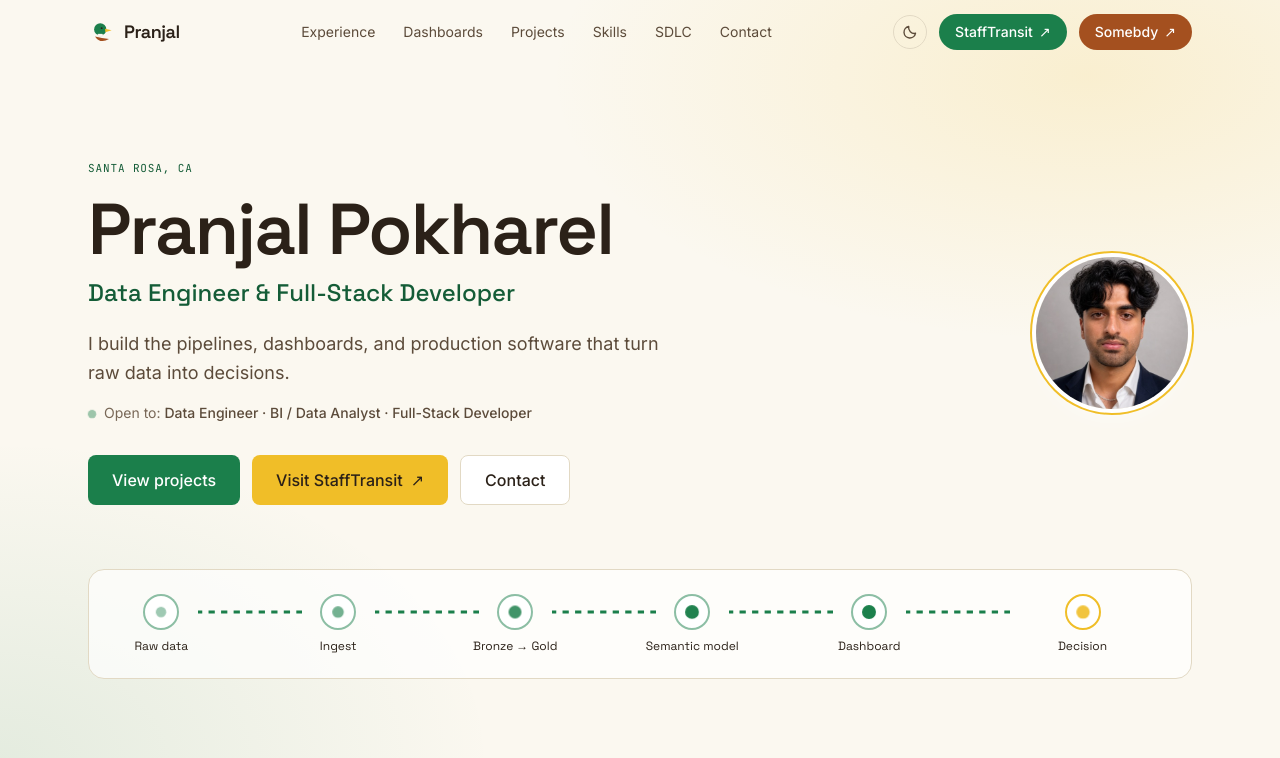
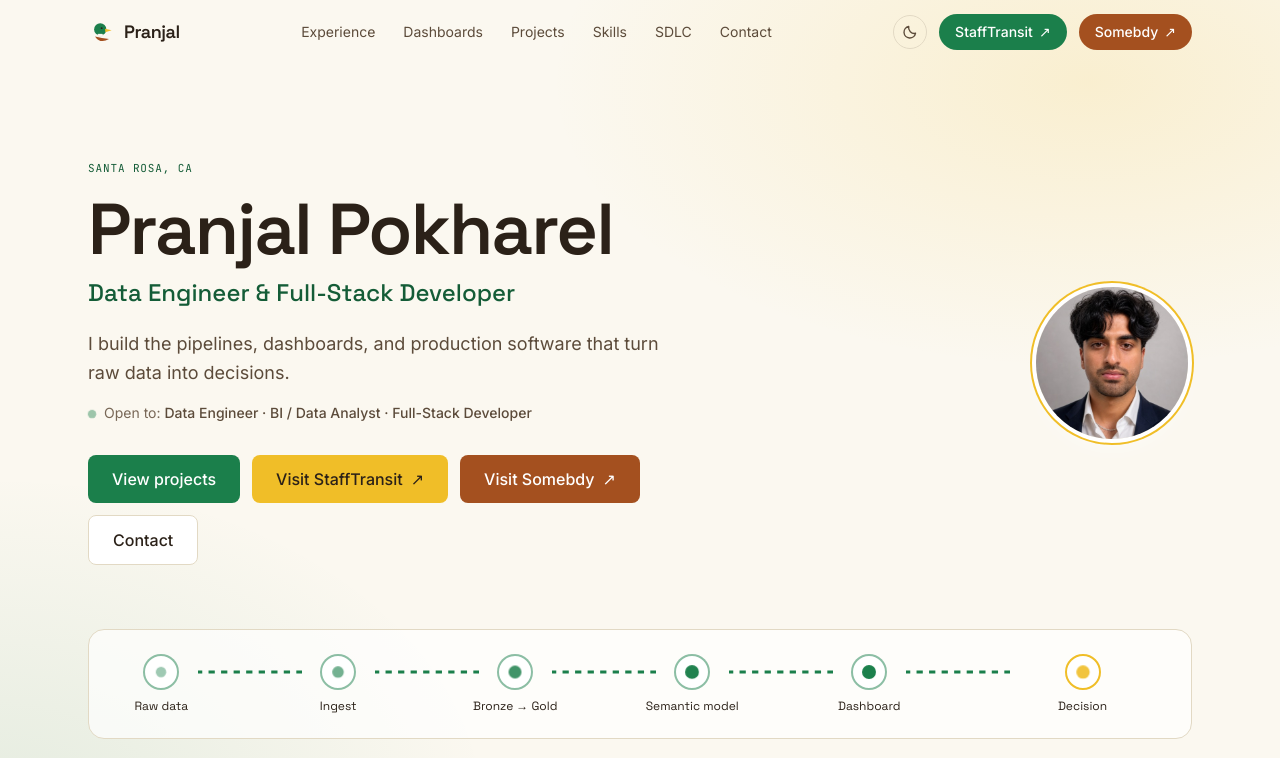
Before and after one commit to pranjalpok/pranjal_portfolio, a React (Vite) app: page / in a window 1280 px wide. Shown: the top 758 px of the page. Built offline with nearby package versions, Linux system fonts and the light colour scheme.

Commit message:
Add Visit Somebdy button to hero
Co-Authored-By: Claude Opus 5.5 <noreply@anthropic.com>

```diff
--- a/src/components/Hero.jsx
+++ b/src/components/Hero.jsx
@@ -1,5 +1,5 @@
 import { useState } from "react";
-import { profile, stafftransit, pipelineStages } from "../data/resumeData";
+import { profile, stafftransit, somebdy, pipelineStages } from "../data/resumeData";
 
 function Photo() {
   const [errored, setErrored] = useState(false);
@@ -60,6 +60,9 @@ export default function Hero() {
               <a href={stafftransit.url} target="_blank" rel="noreferrer" className="inline-flex items-center gap-2 bg-bill-tint text-[rgb(43_33_24)] font-medium px-6 py-3 rounded-lg hover:brightness-95 transition">
                 Visit StaffTransit <span aria-hidden="true">↗</span>
               </a>
+              <a href={somebdy.url} target="_blank" rel="noreferrer" className="inline-flex items-center gap-2 bg-wing text-white font-medium px-6 py-3 rounded-lg hover:brightness-95 transition">
+                Visit Somebdy <span aria-hidden="true">↗</span>
+              </a>
               <a href="#contact" className="inline-flex items-center gap-2 border border-panel-border bg-panel text-ink font-medium px-6 py-3 rounded-lg hover:border-mallard transition-colors">
                 Contact
               </a>
```
